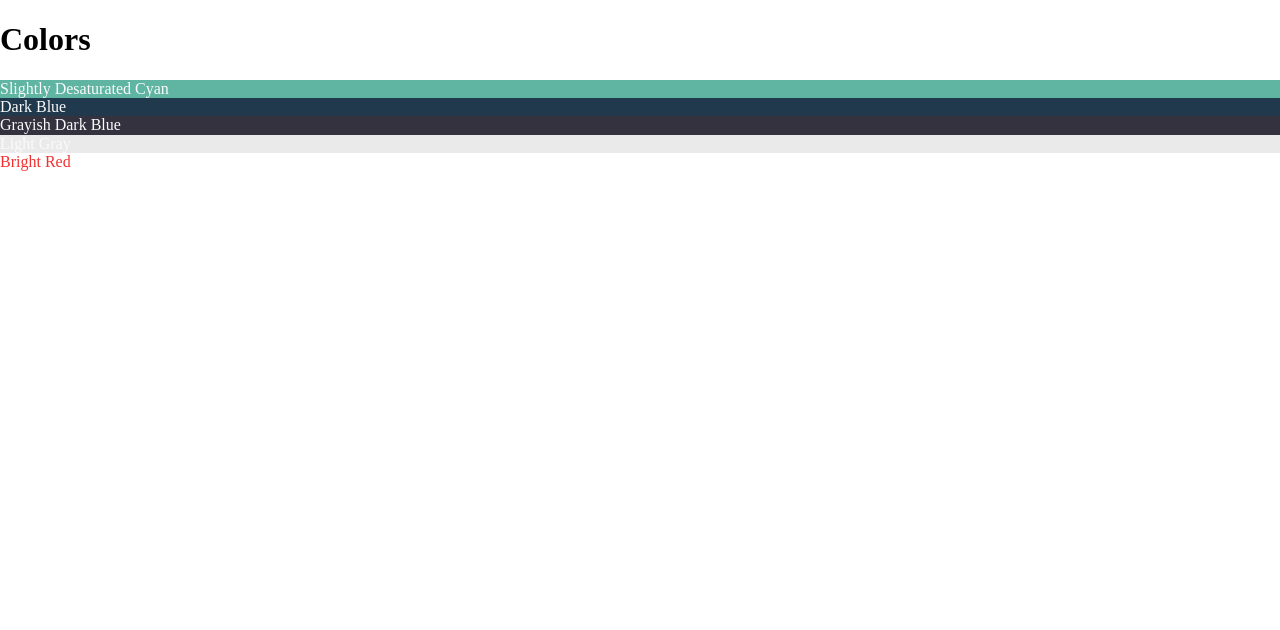
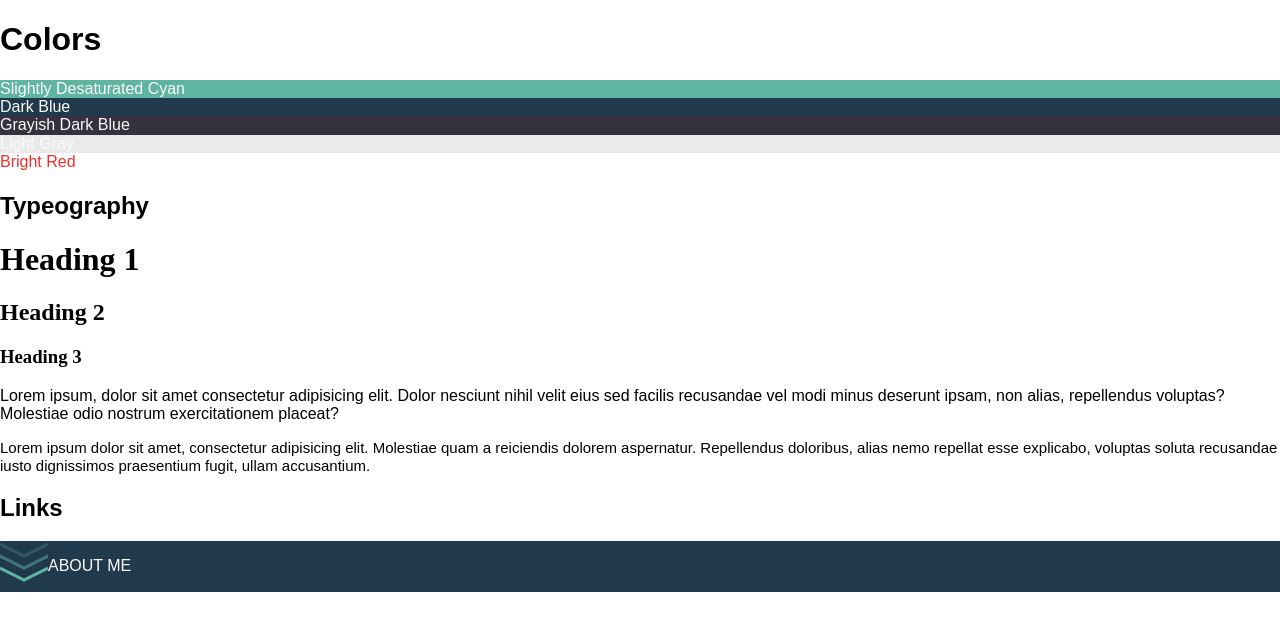
Before and after one commit to RyanCahela/Portfolio_2022, a website: page src/design-system.html in a window 1280 px wide. Drawn offline with Linux system fonts and the light colour scheme.

Commit message:
building design-system.html

```diff
--- a/src/design-system.html
+++ b/src/design-system.html
@@ -7,7 +7,7 @@
     <link rel="stylesheet" href="./style.css" />
     <title>Portfolio Design System</title>
   </head>
-  <body>
+  <body class="lh-body-text ff-sans fs-400">
     <h1 class="h1">Colors</h1>
     <div class="bg-primary-accent fc-secondary-light">
       Slightly Desaturated Cyan
@@ -16,5 +16,34 @@
     <div class="bg-primary-dark fc-secondary-light">Grayish Dark Blue</div>
     <div class="bg-secondary-dark fc-secondary-light">Light Gray</div>
     <div class="bg-secondary-light fc-secondary-accent">Bright Red</div>
+
+    <h2 class="lh-h2 ls-h2">Typeography</h2>
+    <h1 class="lh-h1 ls-h1 ff-serif">Heading 1</h1>
+    <h2 class="lh-h2 ls-h2 ff-serif">Heading 2</h2>
+    <h3 class="lh-h3 ls-h3 ff-serif">Heading 3</h3>
+    <p>
+      Lorem ipsum, dolor sit amet consectetur adipisicing elit. Dolor nesciunt
+      nihil velit eius sed facilis recusandae vel modi minus deserunt ipsam, non
+      alias, repellendus voluptas? Molestiae odio nostrum exercitationem
+      placeat?
+    </p>
+    <p class="fs-300">
+      Lorem ipsum dolor sit amet, consectetur adipisicing elit. Molestiae quam a
+      reiciendis dolorem aspernatur. Repellendus doloribus, alias nemo repellat
+      esse explicabo, voluptas soluta recusandae iusto dignissimos praesentium
+      fugit, ullam accusantium.
+    </p>
+
+    <h2>Links</h2>
+    <a href="#" class="link-button d-flex tt-uppercase">
+      <div class="link-button__icon-container">
+        <img
+          class="link-button__icon"
+          aria-hidden="true"
+          src="./images/icons/down-arrows.svg"
+        />
+      </div>
+      <p class="link-button__text">About Me</p>
+    </a>
   </body>
 </html>
--- /dev/null
+++ b/src/scss/components.scss
@@ -0,0 +1,13 @@
+.link-button {
+  background-color: var(--bg-primary-light);
+  color: var(--fc-secondary-light);
+  text-decoration: none;
+
+  &__icon-container {
+    width: 48px;
+  }
+
+  &__icon {
+    object-fit: cover;
+  }
+}
--- a/src/scss/defaults.scss
+++ b/src/scss/defaults.scss
@@ -1,2 +1,10 @@
 body {
 }
+
+img {
+  width: 100%;
+}
+
+ul[class] {
+  list-style: none;
+}
--- a/src/scss/index.scss
+++ b/src/scss/index.scss
@@ -2,3 +2,4 @@
 @use "./variables.scss";
 @use "./defaults.scss";
 @use "./utilites.scss";
+@use "./components.scss";
--- a/src/scss/utilites.scss
+++ b/src/scss/utilites.scss
@@ -17,23 +17,37 @@ Utility Classes
 .fc-secondary-accent {color: var(--fc-secondary-accent);}
 .fc-secondary-light {color: var(--fc-secondary-light);}
 
-/* TYPOGRRAPHY */
-.fs-50 {font-size: var(--fs-50);}
-.fs-100 {font-size: var(--fs-100);}
-.fs-200 {font-size: var(--fs-200);}
-.fs-300 {font-size: var(--fs-300);}
-.fs-400 {font-size: var(--fs-400);}
-.fs-500 {font-size: var(--fs-500);}
-.fs-600 {font-size: var(--fs-600);}
-.fs-700 {font-size: var(--fs-700);}
+  /* TYPOGRRAPHY */
+.fs-50 {font-size: var(--fs-50);} /* 10px */
+.fs-100 {font-size: var(--fs-100);} /* 12px */
+.fs-200 {font-size: var(--fs-200);} /* 13px */
+.fs-300 {font-size: var(--fs-300);} /* 15px */
+.fs-400 {font-size: var(--fs-400);} /* 16px */
+.fs-500 {font-size: var(--fs-500);} /* 32px */
+.fs-600 {font-size: var(--fs-600);} /* 40px */
+.fs-700 {font-size: var(--fs-700);} /* 50px */
 
 .tt-uppercase {text-transform: uppercase;}
 
+.ff-sans {font-family: var(--ff-sans);}
+.ff-serif {font-family: var(--ff-serif);}
+
+
+// TODO: Unabriviate to .line-height-h1 etc.
 .lh-h1 {line-height: var(--line-height-h1);}
 .lh-h2 {line-height: var(--line-height-h2);}
 .lh-h3 {line-height: var(--line-height-h3);}
 .lh-body-text {line-height: var(--line-height-body-text)}
 
+// TODO: Unabriviate to .letter-spacing-h1 etc.
 .ls-h1 {letter-spacing: var(--letter-spacing-h1);}
 .ls-h2 {letter-spacing: var(--letter-spacing-h2);}
 .ls-h3 {letter-spacing: var(--letter-spacing-h3);}
+
+.d-flex {
+  display: flex;
+}
+
+.d-grid {
+  display: grid;
+}
```
Also changed, not shown: src/index.html (+4 -2 lines), src/style.css, 1 other file.
